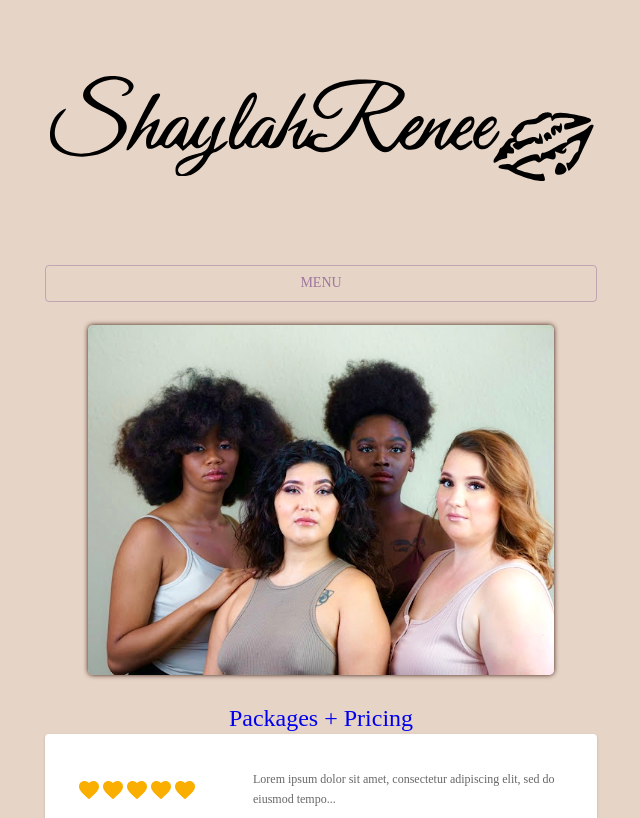
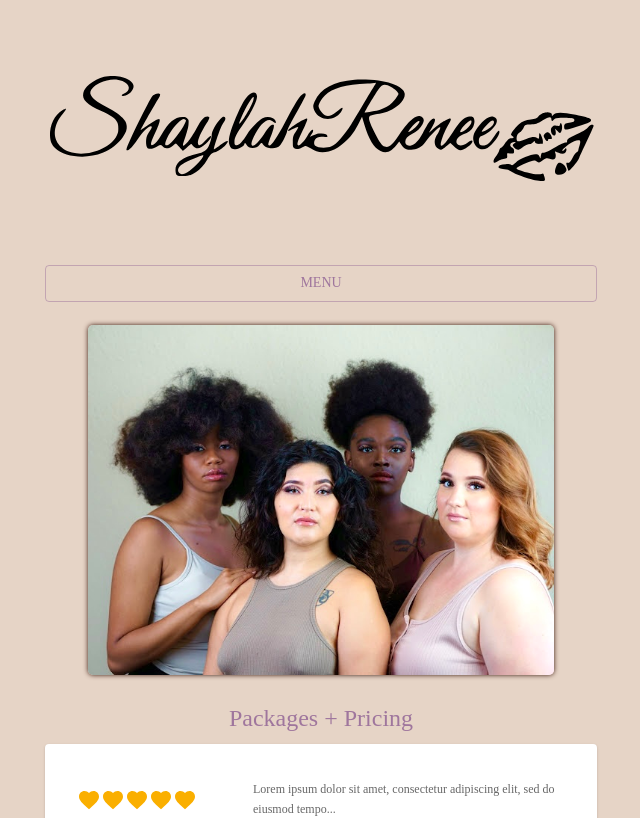
Before and after one commit to JMo911/slayedxshaylahrenee, a React (Create React App) app: page /slayedxshaylahrenee/welcome in a window 1280 px wide. Shown: the top 818 px of the page, without its empty margins (319-959 px from the left). Built offline with nearby package versions, Linux system fonts and the light colour scheme.

Commit message:
fixed packages link

```diff
--- a/src/components/CustomCarousel.tsx
+++ b/src/components/CustomCarousel.tsx
@@ -128,7 +128,14 @@ export const photos: PhotoType[] = [
 
 export const CustomCarousel = () => {
   return (
-    <Carousel autoPlay className='carousel' indicators={false} duration={1000}>
+    <Carousel
+      autoPlay
+      className='carousel'
+      indicators={false}
+      stopAutoPlayOnHover={false}
+      navButtonsAlwaysInvisible
+      duration={1000}
+    >
       {photos.map((photo, i) => (
         // <div className='imageContainer'>
         <img
--- a/src/components/WelcomePage.css
+++ b/src/components/WelcomePage.css
@@ -35,4 +35,6 @@
 
 .react-link {
   text-decoration: none;
+  color: var(--lilac);
+  margin-bottom: 10px;
 }
--- a/src/components/WelcomePage.tsx
+++ b/src/components/WelcomePage.tsx
@@ -48,7 +48,7 @@ function WelcomePage() {
   return (
     <div className='welcomePageWrapper'>
       <CustomCarousel />
-      <Link to='/prices' className='react-link'>
+      <Link to='/slayedxshaylahrenee/prices' className='react-link'>
         <Typography variant='h5'>Packages + Pricing</Typography>
       </Link>
       <Card sx={{ maxWidth: 600 }}>
```
